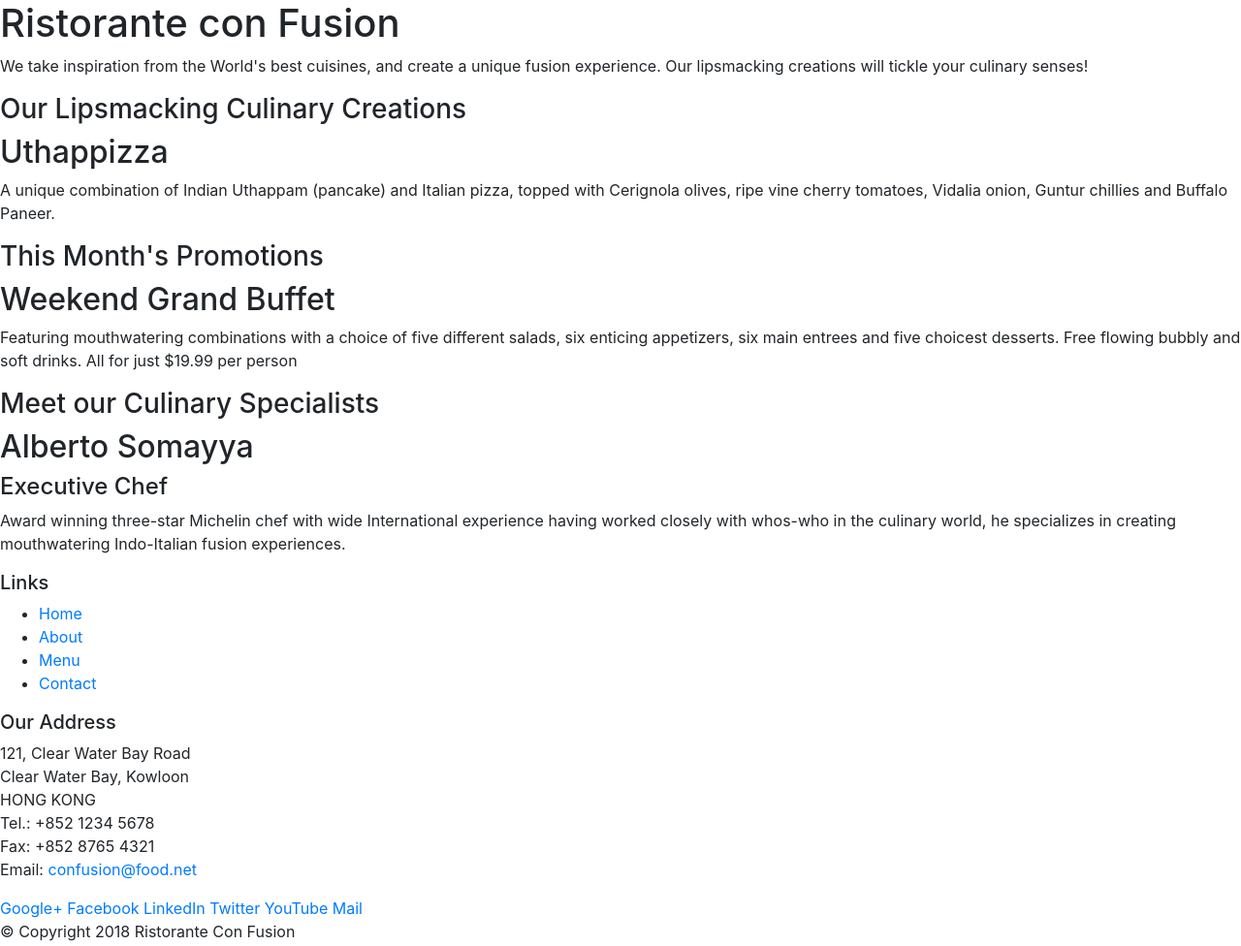
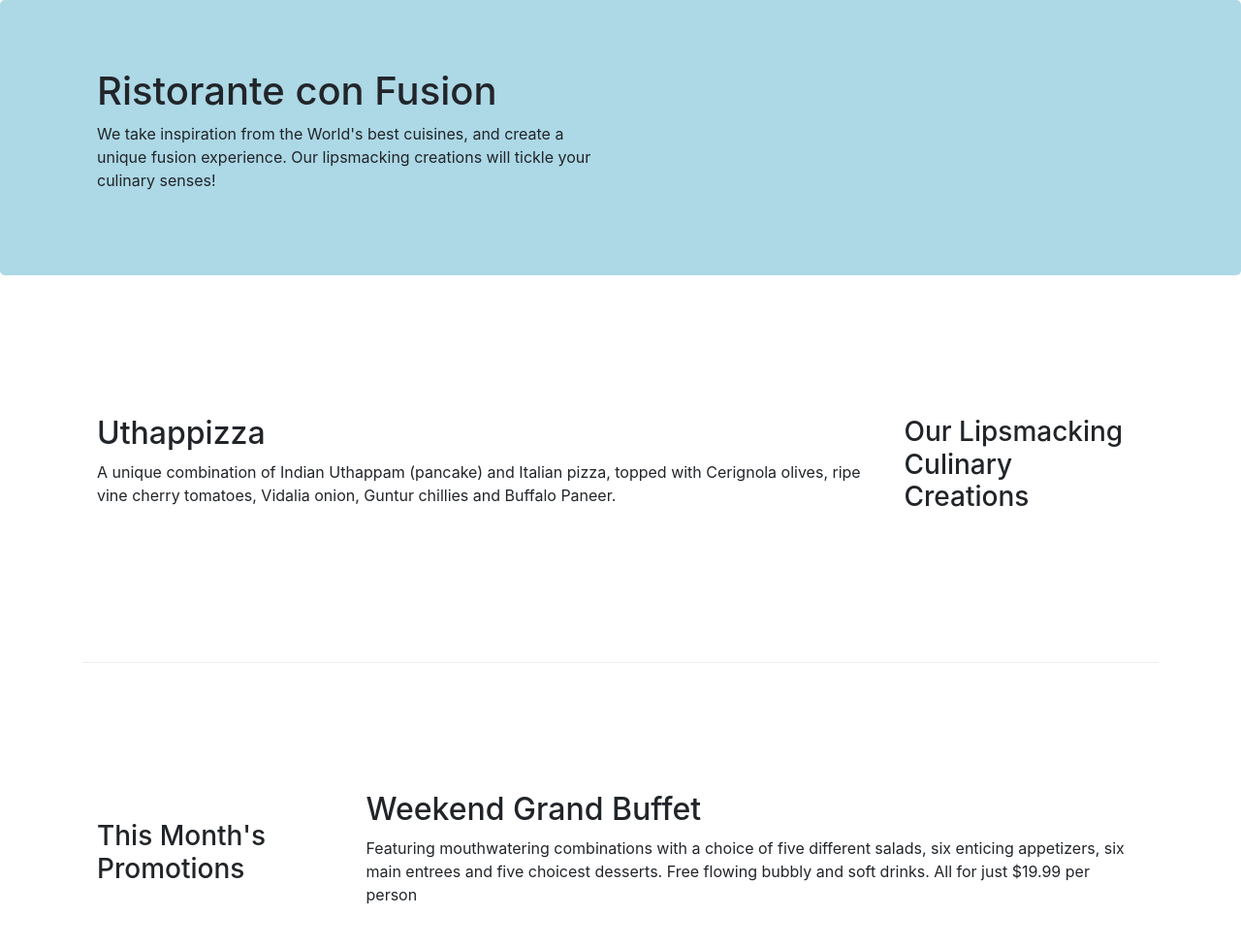
Before and after one commit to abrbutt/bootstrap, a website: page index.html in a window 1280 px wide. Shown: the top 976 px of the page at 97% size. Drawn offline with nearby package versions, Linux system fonts and the light colour scheme.

Commit message:
Bootstrap 4 grid 2

```diff
--- /dev/null
+++ b/css/styles.css
@@ -0,0 +1,26 @@
+.row-header{
+    margin: 0px auto;
+    padding: 0px;
+}
+.row-content{
+    margin: 0px auto;
+    padding:50px 0px 50px 0px ;
+    border-bottom: 1px ridge ;
+    min-height: 400px ;
+}
+.footer{
+    background-color: aquamarine;
+    margin: 0px auto;
+    padding: 20px 0px 20px 0px;
+}
+.jumbotron{
+    padding: 70px 30px 70px 30px;
+    margin: 0px auto;
+    background-color: lightblue;
+}
+.address{
+    font-size: 80%;
+    margin:0px ;
+    color: black;
+
+}
--- a/index.html
+++ b/index.html
@@ -9,51 +9,52 @@
 
       <!-- Bootstrap CSS -->
       <link rel="stylesheet" href="node_modules/bootstrap/dist/css/bootstrap.min.css">
+      <link rel="stylesheet" href="css/styles.css" >
     <title>Ristorante Con Fusion</title>
 </head>
 
 <body>
 
-    <header>
-        <div>
-            <div>
-                <div>
+    <header class="jumbotron " >
+        <div class="container" >
+            <div class="row row-header" >
+                <div class="col-12 col-sm-6">
                     <h1>Ristorante con Fusion</h1>
                     <p>We take inspiration from the World's best cuisines, and create a unique fusion experience. Our lipsmacking creations will tickle your culinary senses!</p>
                 </div>
-                <div>
+                <div class="col-12 col-sm">
                 </div>
             </div>
         </div>
     </header>
 
-    <div>
-        <div>
-            <div>
+    <div class="container">
+        <div class="row row-content align-items-center" >
+            <div class="col-12 col-sm-4 order-sm-last col-md-3">
                 <h3>Our Lipsmacking Culinary Creations</h3>
             </div>
-            <div>
+            <div class="col col-sm order-sm-first col-md">
                 <h2>Uthappizza</h2>
                 <p>A unique combination of Indian Uthappam (pancake) and Italian pizza, topped with Cerignola olives, ripe vine cherry tomatoes, Vidalia onion, Guntur chillies and Buffalo Paneer.</p>
             </div>
         </div>
 
 
-        <div>
-            <div>
+        <div class="row row-content align-items-center">
+            <div class="col-12 col-sm-4 col-md-3">
                 <h3>This Month's Promotions</h3>
             </div>
-            <div>
+            <div class="col col-sm col-md">
                 <h2>Weekend Grand Buffet</h2>
                 <p>Featuring mouthwatering combinations with a choice of five different salads, six enticing appetizers, six main entrees and five choicest desserts. Free flowing bubbly and soft drinks. All for just $19.99 per person </p>
             </div>
         </div>
 
-        <div>
-            <div>
+        <div class="row row-content align-items-center">
+            <div class="col-12 col-sm-4 order-sm-last col-md-3">
                 <h3>Meet our Culinary Specialists</h3>
             </div>
-            <div>
+            <div class="col col-sm order-sm-first col-md">
                 <h2>Alberto Somayya</h2>
                 <h4>Executive Chef</h4>
                 <p>Award winning three-star Michelin chef with wide International experience having worked closely with whos-who in the culinary world, he specializes in creating mouthwatering Indo-Italian fusion experiences. </p>
@@ -62,18 +63,18 @@
     </div>
 
     <footer>
-        <div>
-            <div>
-                <div>
+        <div class="container">
+            <div class="row footer" >
+                <div class="col-4 offset-1 col-sm-2">
                     <h5>Links</h5>
-                    <ul>
+                    <ul class="list-unstyled" >
                         <li><a href="#">Home</a></li>
                         <li><a href="#">About</a></li>
                         <li><a href="#">Menu</a></li>
                         <li><a href="#">Contact</a></li>
                     </ul>
                 </div>
-                <div>
+                <div class="col-7 col-sm-5">
                     <h5>Our Address</h5>
                     <address>
 		              121, Clear Water Bay Road<br>
@@ -84,8 +85,8 @@
 		              Email: <a href="mailto:confusion@food.net">confusion@food.net</a>
 		           </address>
                 </div>
-                <div>
-                    <div>
+                <div class="col-12 col-sm-4 align-self-center">
+                    <div class="text-center ">
                         <a href="http://google.com/+">Google+</a>
                         <a href="http://www.facebook.com/profile.php?id=">Facebook</a>
                         <a href="http://www.linkedin.com/in/">LinkedIn</a>
@@ -95,8 +96,8 @@
                     </div>
                 </div>
            </div>
-           <div>
-                <div>
+           <div class="row justify-content-center">
+                <div class="col-auto">
                     <p>© Copyright 2018 Ristorante Con Fusion</p>
                 </div>
            </div>
```
